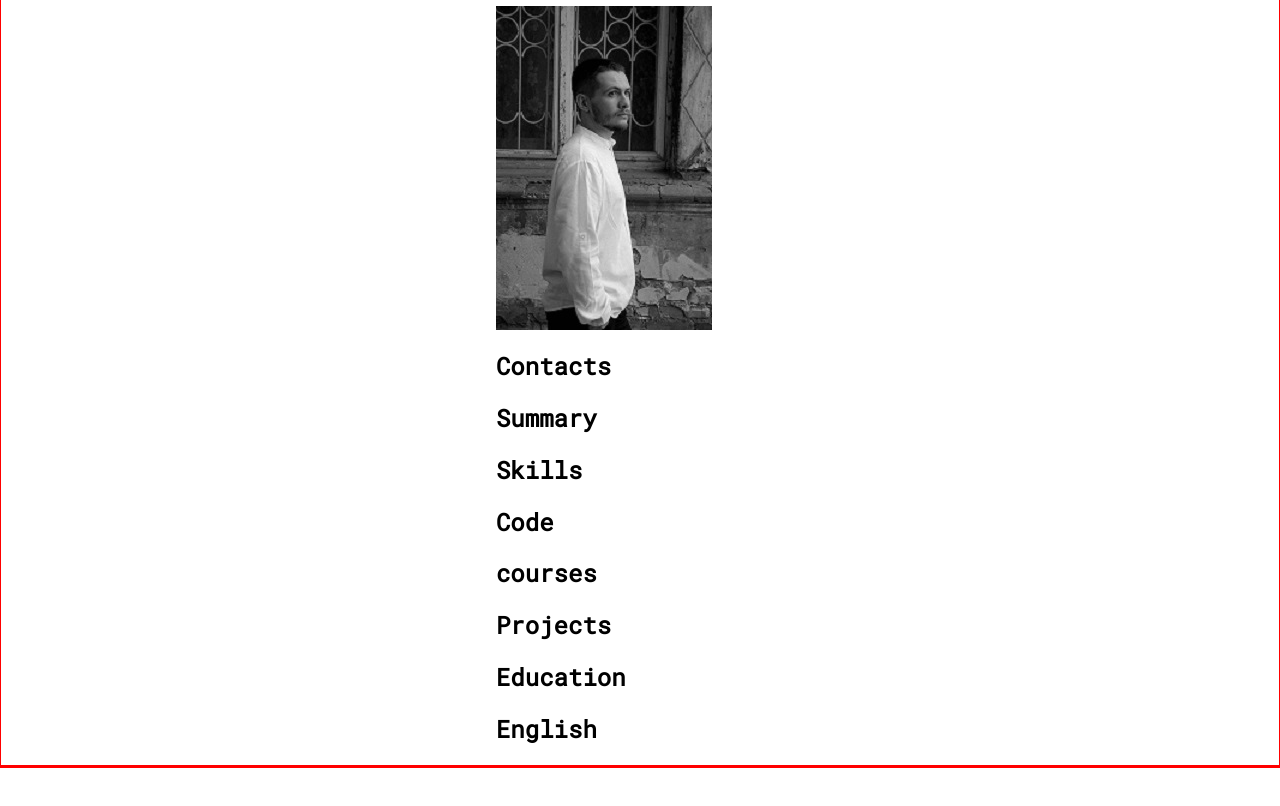
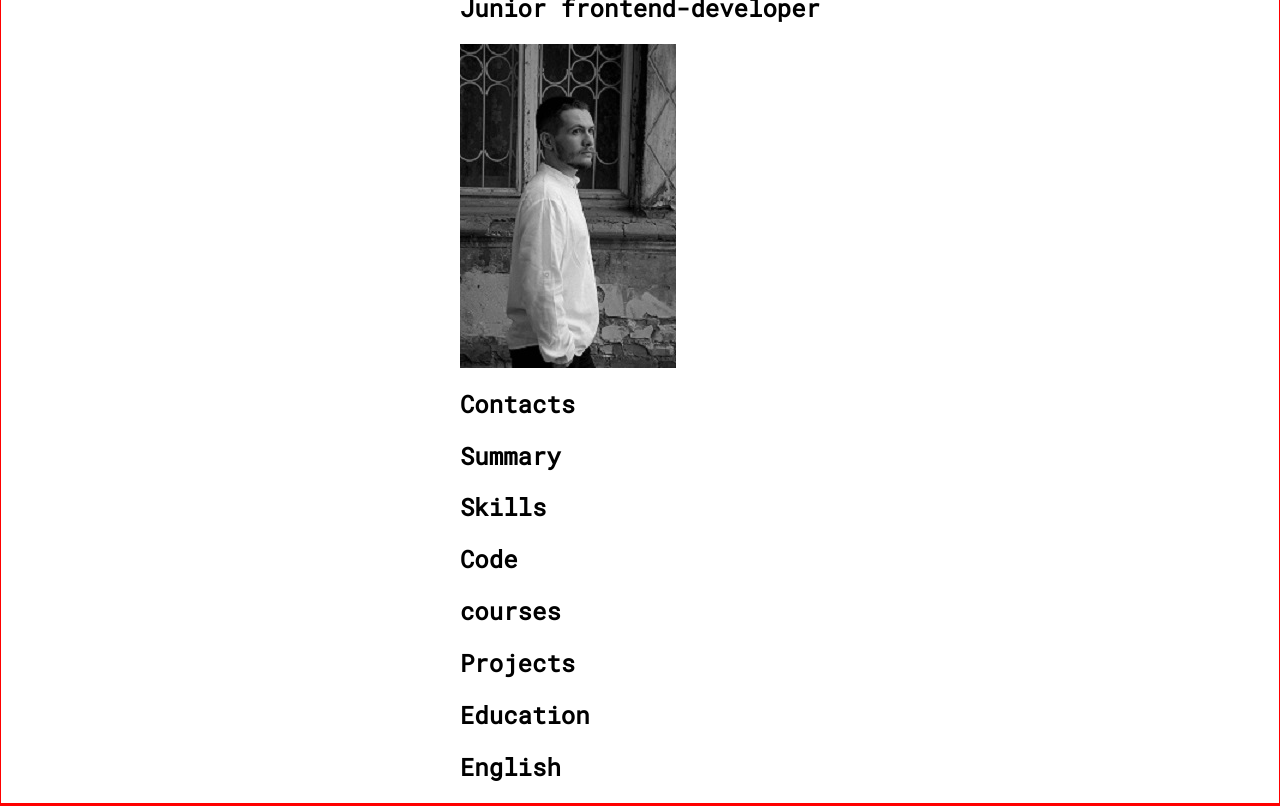
Before and after one commit to Barsec13/rsschool-cv, a plain HTML site: page index.html in a window 1280 px wide. Shown: the part 165-971 px from the top of the page. Before the commit the page ends 933 px from the top, so only its background shows below. Drawn offline with Linux system fonts and the light colour scheme.

Commit message:
feat: add section

```diff
--- a/index.html
+++ b/index.html
@@ -30,17 +30,35 @@
 
     <body class="body">
         <div class="container">
-            <h1>Aleksey putilov</h1>
-            <img src="assets/img/Avatar.jpg" alt="my photo">
-            <h2 id = "contacts">Contacts</h2>
-            <h2 id = "summary">Summary</h2>
-            <h2 id = "skills">Skills</h2>
-            <h2 id = "code">Code</h2>
-            <h2 id = "courses">courses</h2>
-            <h2 id = "projects">Projects</h2>
-            <h2 id = "education">Education</h2>
-            <h2 id = "english">English</h2>
-
+            <section class="section" id = "profile">
+                <h1 class="section-title">Aleksey putilov</h1>
+                <h2 class="section-title">Junior frontend-developer</h2>
+                <img src="assets/img/Avatar.jpg" alt="my photo">
+            </section>
+            <section class="section">
+                <h2 class="section-title" id = "contacts">Contacts</h2>
+            </section>
+            <section class="section">
+                <h2 class="section-title" id = "summary">Summary</h2>
+            </section>
+            <section class="section">
+                <h2 class="section-title" id = "skills">Skills</h2>
+            </section>
+            <section class="section">
+                <h2 class="section-title" id = "code">Code</h2>
+            </section>
+            <section class="section">
+                <h2 class="section-title" id = "courses">courses</h2>
+            </section>
+            <section class="section">
+                <h2 class="section-title" id = "projects">Projects</h2>
+            </section>
+            <section class="section">
+                <h2 class="section-title" id = "education">Education</h2>
+            </section>
+            <section class="section">
+                <h2 class="section-title" id = "english">English</h2>
+            </section>
         </div>
 
     </body>
--- a/style.css
+++ b/style.css
@@ -57,15 +57,6 @@ footer{
     background: #d45a6b;
     color: #000000;
 }
-
-      .section-item a {
-        color: #829985;
-        text-decoration: none;
-        transition: color 0.5s;
-      }
-      .section-item a:hover {
-        color: #4d2323;
-      }
 html {
     scroll-behavior: smooth;
 
```
Also changed, not shown: assets/img/favicon.ico. Lines whose indentation alone changed are shown as unchanged.
